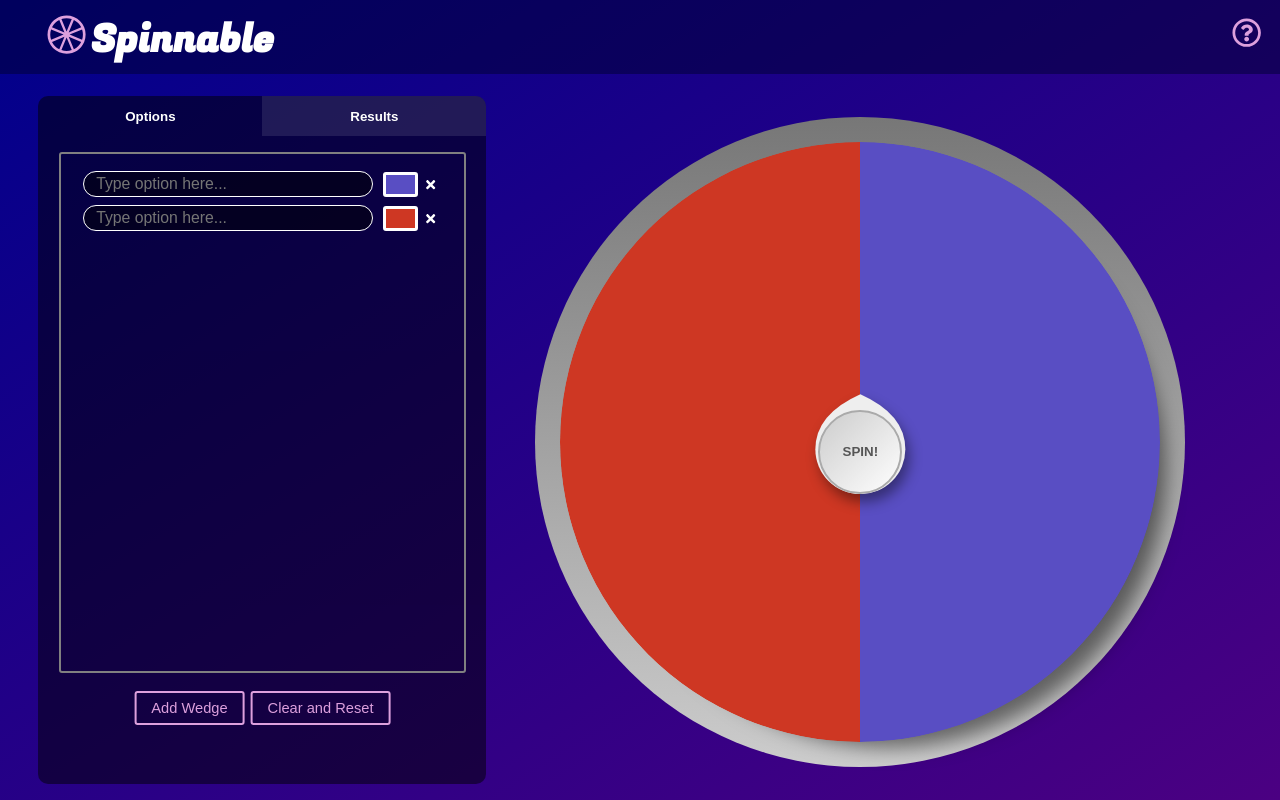
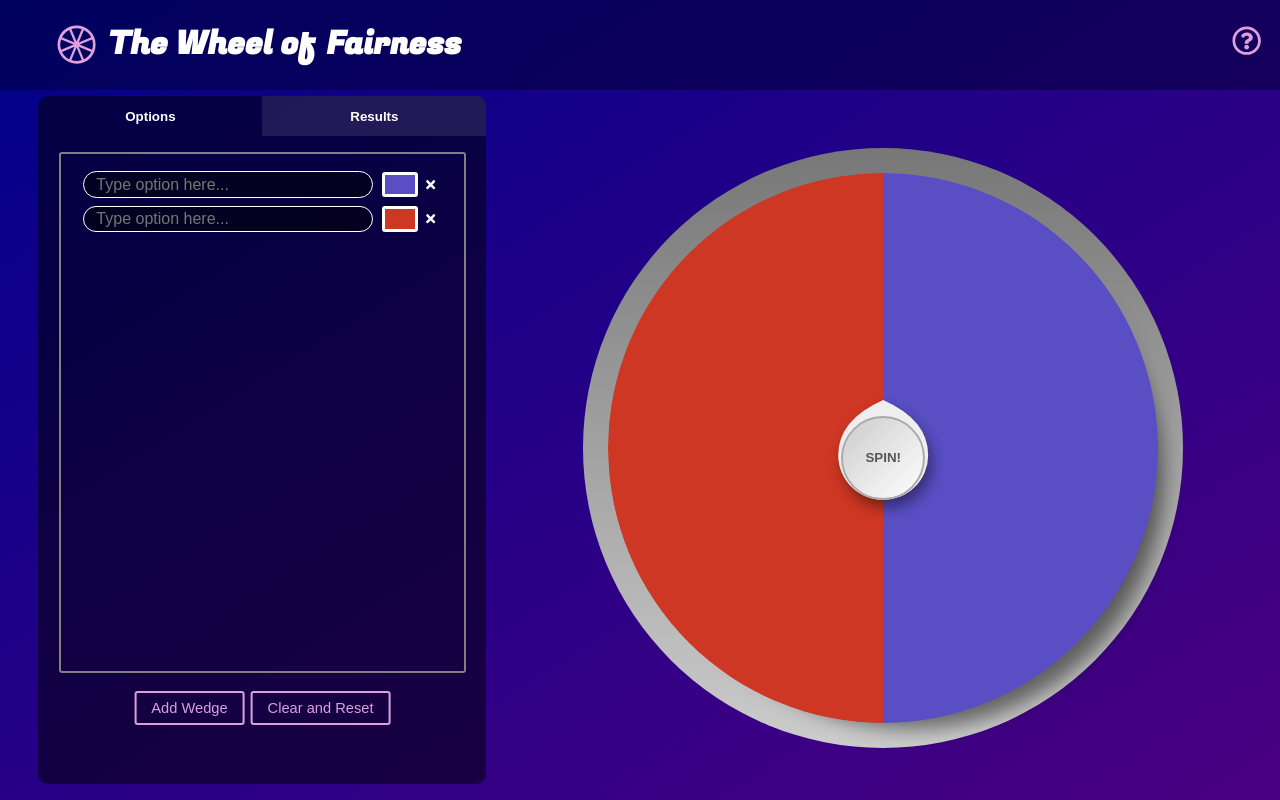
Before and after one commit to lkg2098/distractible-spinner, a React (Create React App) app: page / in a window 1280 px wide. Built offline with nearby package versions, Linux system fonts and the light colour scheme.

Commit message:
changed title

```diff
--- a/src/App.css
+++ b/src/App.css
@@ -1,14 +1,6 @@
 .App {
   text-align: center;
   font-family: Poppins;
-}
-
-.innerSpinner {
-  height: 600px;
-  width: 600px;
-  border-radius: 50%;
-  overflow: hidden;
-  background-color: #333;
 }
 
 .App-header {
@@ -28,24 +20,31 @@
   position: fixed;
   justify-content: space-between;
   width: 95.5vw;
-  height: 3em;
+  height: 8vh;
   background-color: rgba(0, 0, 50, 0.5);
 }
 
+.title {
+  display: flex;
+  flex-direction: row;
+  align-items: center;
+}
 .shiftBox {
-  position: absolute;
-  display: flex;
-  align-items: center;
+  position: relative;
   height: 3.3em;
-  width: 11.5em;
-  margin: 0.2% 3.5%;
+  overflow: hidden;
+  justify-self: right;
+  padding-left: 0.7em;
   overflow: hidden;
 }
-.shiftBox > h1 {
-  position: absolute;
+.title h1 {
+  position: relative;
   font-family: "Fugaz One";
-  font-size: 2.4em;
-  top: -0.77em;
+  margin: 0;
+  font-size: 2em;
+}
+.shiftBox h1 {
+  text-align: left;
 }
 
 .header button {
@@ -58,25 +57,26 @@ h1 > span {
 }
 
 .header[shift="1"] .shiftDown {
-  transition: transform 0.5s ease-out;
-  transform: translateY(1.31em);
+  transition: transform 0.8s ease-out 1s;
+  transform: translateY(0.2em);
 }
 .header[shift="0"] .shiftDown {
   transition: transform 0.3s linear;
+  transform: translateY(-1.36em);
 }
 
 .header[shift="1"] .shiftLeft {
-  transform: translateX(-0.66em);
-  transition: transform 0.4s ease-out 0.2s, color 0.4s ease-out 0.2s;
+  transition: transform 1s ease-out, color 1s ease-out;
   color: plum;
 }
 
 .header[shift="0"] .shiftLeft {
+  transform: translateX(-1.25em);
   transition: transform 0.3s linear;
 }
 
 #top {
-  top: -2.1em;
+  top: -0.1em;
   color: plum;
 }
 
@@ -109,13 +109,19 @@ h1 > span {
 }
 
 .sidebar {
-  position: relative;
-  top: 12%;
-  margin-left: 3vw;
-  width: 35vw;
-  height: 86vh;
+  position: absolute;
+  width: 100vw;
+  height: 92vh;
+  top: 8vh;
+  margin: 0;
+  z-index: 30;
+  transition: transform 0.5s ease-in;
   display: flex;
   flex-flow: column;
+}
+
+.sidebar[closed="0"] {
+  transform: translateY(100%);
 }
 
 menu {
@@ -189,11 +195,11 @@ menu > li > button:disabled {
 }
 
 .flipCard {
-  background-color: rgba(0, 0, 0, 0.5);
+  background-color: rgba(0, 0, 40, 0.8);
   height: 100%;
   width: 100%;
   position: relative;
-  font-size: calc(3px + 1vw);
+  font-size: calc(8pt + 1vw);
   transform-style: preserve-3d;
   border-radius: 10px;
   transition: transform 1s;
@@ -222,6 +228,18 @@ menu > li > button:disabled {
   color: white;
   opacity: 100;
   backface-visibility: hidden;
+}
+
+#closeButton {
+  position: relative;
+  top: 90vh;
+  z-index: 30;
+  width: 70vw;
+  left: 15vw;
+}
+
+.sidebar[closed="0"] + #closeButton {
+  transform: rotate(180deg);
 }
 
 @keyframes flipMenu {
@@ -366,11 +384,6 @@ input[type="number"] {
   text-align: right;
 }
 
-/* input[type="number"]::-webkit-outer-spin-button,
-input[type="number"]::-webkit-inner-spin-button {
-  appearance: none;
-} */
-
 .iconButton {
   background: none;
   border: none;
@@ -458,26 +471,24 @@ input[type="number"]::-webkit-inner-spin-button {
   display: flex;
   flex-flow: column;
   align-items: center;
-  width: 65vw;
-  padding: 2vh;
+  position: fixed;
+  width: 100vw;
+  height: 100vh;
+
   overflow: hidden;
 }
 
 .spinnerContainer {
-  height: 650px;
-  width: 650px;
   border-radius: 50%;
   display: flex;
   position: relative;
-  top: 55.5%;
-  left: -3%;
+  top: 50%;
   transform: translateY(-50%);
   background-image: linear-gradient(#777, #ccc);
 }
 
 .spinner {
   position: absolute;
-  height: 600px;
   top: 50%;
   left: 50%;
   z-index: 1;
@@ -487,9 +498,13 @@ input[type="number"]::-webkit-inner-spin-button {
   transition: transform 5s ease-out;
 }
 
+.innerSpinner {
+  border-radius: 50%;
+  overflow: hidden;
+  background-color: #333;
+}
+
 .shadow {
-  width: 550px;
-  height: 550px;
   border-radius: 50%;
   position: absolute;
   background-color: #222;
@@ -498,14 +513,11 @@ input[type="number"]::-webkit-inner-spin-button {
   left: 50%;
   transform: translate(-50%, -50%);
   z-index: 0;
-  filter: drop-shadow(rgba(0, 0, 0, 0.5) 30px 30px 10px);
 }
 
 .wedges {
   display: inline-block;
   transform: rotate(90deg);
-  height: 600px;
-  width: 600px;
 }
 
 .wedgeText {
@@ -557,7 +569,7 @@ input[type="number"]::-webkit-inner-spin-button {
   color: black;
   top: 50%;
   left: 50%;
-  width: 45%;
+  /* width: 45%; */
   padding: 2% 2% 4% 2%;
   transform: translate(-50%, -50%) scale(0%);
   border-radius: 5px;
@@ -602,3 +614,173 @@ img {
 .modal[check="0"] + .confetti {
   display: none;
 }
+
+@media screen and (max-width: 449px) {
+  .sidebar[closed="0"] {
+    transform: translateY(100%);
+  }
+
+  .flipCard {
+    font-size: 12pt;
+  }
+
+  .spinnerSection {
+    position: fixed;
+    width: 100vw;
+    height: 100vh;
+  }
+
+  .spinnerContainer {
+    height: 379px;
+    width: 379px;
+  }
+  .spinner {
+    height: 350px;
+  }
+  .innerSpinner {
+    height: 350px;
+    width: 350px;
+  }
+  .shadow {
+    width: 321px;
+    height: 321px;
+    filter: drop-shadow(rgba(0, 0, 0, 0.5) 13px 13px 6px);
+  }
+  .wedges {
+    height: 350px;
+    width: 350px;
+  }
+  .modal {
+    width: 70%;
+    height: 70%;
+  }
+  .modal h1 {
+    font-size: 3em;
+  }
+  img {
+  }
+}
+@media screen and (min-width: 450px) {
+  .spinnerContainer {
+    height: 433px;
+    width: 433px;
+  }
+  .spinner {
+    height: 400px;
+  }
+  .innerSpinner {
+    height: 400px;
+    width: 400px;
+  }
+  .shadow {
+    width: 366px;
+    height: 366px;
+    filter: drop-shadow(rgba(0, 0, 0, 0.5) 20px 20px 7px);
+  }
+  .wedges {
+    height: 400px;
+    width: 400px;
+  }
+  .modal {
+    width: 70%;
+  }
+}
+
+@media screen and (min-width: 900px) {
+  .sidebar {
+    position: relative;
+    width: 35vw;
+    height: 86vh;
+    top: 12%;
+    margin-left: 3vw;
+    z-index: 30;
+  }
+
+  .flipCard {
+    font-size: 12pt;
+    background-color: rgba(0, 0, 0, 0.5);
+  }
+
+  #closeButton {
+    display: none;
+  }
+
+  .spinnerSection {
+    position: relative;
+    width: 65vw;
+    height: 88vh;
+    top: 12vh;
+  }
+
+  .spinnerContainer {
+    top: 50%;
+    height: 542px;
+    width: 542px;
+  }
+
+  .spinner {
+    height: 500px;
+  }
+  .innerSpinner {
+    height: 500px;
+    width: 500px;
+  }
+  .shadow {
+    width: 459px;
+    height: 459px;
+    filter: drop-shadow(rgba(0, 0, 0, 0.5) 25px 25px 8px);
+  }
+  .wedges {
+    height: 500px;
+    width: 500px;
+  }
+}
+
+@media screen and (min-width: 1200px) {
+  .sidebar {
+    position: relative;
+    width: 35vw;
+    height: 86vh;
+    top: 12%;
+    margin-left: 3vw;
+    z-index: 30;
+  }
+
+  .flipCard {
+    font-size: 12pt;
+    background-color: rgba(0, 0, 0, 0.5);
+  }
+
+  #closeButton {
+    display: none;
+  }
+
+  .spinnerSection {
+    position: relative;
+    width: 65vw;
+    height: 88vh;
+    top: 12vh;
+  }
+
+  .spinnerContainer {
+    top: 50%;
+    height: 600px;
+    width: 600px;
+  }
+  .spinner {
+    height: 550px;
+  }
+  .innerSpinner {
+    height: 550px;
+    width: 550px;
+  }
+  .shadow {
+    width: 500px;
+    height: 500px;
+    filter: drop-shadow(rgba(0, 0, 0, 0.5) 30px 30px 10px);
+  }
+  .wedges {
+    height: 550px;
+    width: 550px;
+  }
+}
--- a/src/components/FlipMenu.js
+++ b/src/components/FlipMenu.js
@@ -1,4 +1,6 @@
 import { useEffect, useState } from "react";
+import { IconContext } from "react-icons";
+import { FaAnglesDown } from "react-icons/fa6";
 import { Header } from "./Header";
 import { ProbabilitiesList } from "./ProbabilitiesList";
 import { Tutorial } from "./Tutorial";
@@ -27,6 +29,8 @@ export function FlipMenu({
   const [weights, setWeights] = useState(
     JSON.parse(window.localStorage.getItem("weights")) || {}
   );
+
+  const [closed, setClosed] = useState(1);
 
   useEffect(() => {
     window.localStorage.setItem("flip", flip);
@@ -78,6 +82,14 @@ export function FlipMenu({
     if (value) setTutorial(value);
   };
 
+  const handleClosed = () => {
+    if (closed === 0) {
+      setClosed(1);
+    } else {
+      setClosed(0);
+    }
+  };
+
   const handleWeightChange = (key, value) => {
     const weightsCopy = { ...weights };
     if (value === 0) {
@@ -97,7 +109,7 @@ export function FlipMenu({
   return (
     <div>
       <Header flip={flip} handleTutorial={handleTutorial} />
-      <div className="sidebar">
+      <div className="sidebar" closed={closed}>
         <div className="flipCard" flip={flip}>
           <WedgeList
             wedges={wedges}
@@ -129,6 +141,11 @@ export function FlipMenu({
           </button>
         </div>
       </div>
+      <button className="menuButton" id="closeButton" onClick={handleClosed}>
+        <IconContext.Provider value={{ size: "1em", color: "plum" }}>
+          <FaAnglesDown />
+        </IconContext.Provider>
+      </button>
       <Tutorial active={tutorial} handleActive={handleTutorial} />
     </div>
   );
--- a/src/components/Header.js
+++ b/src/components/Header.js
@@ -4,17 +4,21 @@ import { RxColorWheel } from "react-icons/rx";
 export function Header({ flip, handleTutorial }) {
   return (
     <div className="header" shift={flip !== 1 ? 0 : 1}>
-      <IconContext.Provider value={{ size: "2.7em", color: "plum" }}>
-        <RxColorWheel style={{ transform: "rotate(22.5deg)" }} />
-      </IconContext.Provider>
-      <div className="shiftBox">
-        <h1>
-          <span className="shiftDown">Spinn</span>
-          <span className="shiftLeft">able</span>
-        </h1>
-        <h1 className="shiftDown" id="top">
-          Rigg
-        </h1>
+      <div className="title">
+        <IconContext.Provider value={{ size: "2.7em", color: "plum" }}>
+          <RxColorWheel
+            style={{ transform: "rotate(22.5deg)", paddingInline: "10px" }}
+          />
+        </IconContext.Provider>
+
+        <h1>The Wheel of </h1>
+        <div className="shiftBox">
+          <h1 className="shiftDown" id="top">
+            Unf
+          </h1>
+          <h1 className="shiftDown">F</h1>
+        </div>
+        <h1 className="shiftLeft">airness</h1>
       </div>
 
       <button
--- a/src/components/Wedge.js
+++ b/src/components/Wedge.js
@@ -1,15 +1,45 @@
-import { useMemo } from "react";
+import { useMemo, useState, useEffect } from "react";
 
 export function Wedge({ wedgeData }) {
+  const [screenSize, setScreenSize] = useState(getCurrentDimension());
+  function getCurrentDimension() {
+    return {
+      width: window.innerWidth,
+      height: window.innerHeight,
+    };
+  }
+
+  useEffect(() => {
+    const updateDimension = () => {
+      setScreenSize(getCurrentDimension());
+    };
+    window.addEventListener("resize", updateDimension);
+
+    return () => {
+      window.removeEventListener("resize", updateDimension);
+    };
+  }, [screenSize]);
   const getClipPath = () => {
-    const cX = 300;
-    const cY = 300;
-    const r = 300;
+    let r = 275;
+    let line = 525;
+    let font = 8;
 
+    if (screenSize.width < 450) {
+      r = 175;
+      line = 329;
+      font = 5;
+    } else if (screenSize.width < 900) {
+      r = 200;
+      line = 376;
+      font = 6;
+    } else if (screenSize.width < 1200) {
+      r = 250;
+      line = 470;
+    }
     const angle = wedgeData.size * 3.6;
 
-    let x = cX + -1 * r * Math.cos((Math.PI * wedgeData.size) / 180);
-    let y = cY + -1 * r * Math.sin((Math.PI * wedgeData.size) / 180);
+    let x = r + -1 * r * Math.cos((Math.PI * wedgeData.size) / 180);
+    let y = r + -1 * r * Math.sin((Math.PI * wedgeData.size) / 180);
 
     const angleSize = angle > 180 ? 1 : 0;
 
@@ -17,9 +47,9 @@ export function Wedge({ wedgeData }) {
       '"M 0 ' +
       r +
       "A " +
-      cX +
+      r +
       " " +
-      cY +
+      r +
       " 90 " +
       angleSize +
       " 1 " +
@@ -27,21 +57,25 @@ export function Wedge({ wedgeData }) {
       " " +
       y +
       " L " +
-      cX +
+      r +
       " " +
-      cY +
+      r +
       ' Z"';
-    //alert(360 / wedgeData.size);
-    return pathString;
+    return {
+      lineHeight: "calc(" + line + "px + " + 360 / wedgeData.size + "%)",
+      fontSize: font,
+      path: pathString,
+    };
   };
 
-  const pathString = useMemo(getClipPath, [wedgeData.size]);
+  const wedgeStyles = useMemo(getClipPath, [wedgeData.size, screenSize]);
+
   return (
     <div
       style={{
         position: "absolute",
         backgroundColor: wedgeData.color,
-        clipPath: "path(" + pathString + ")",
+        clipPath: "path(" + wedgeStyles.path + ")",
 
         transform: "rotate(" + wedgeData.startAngle + "deg)",
       }}
@@ -49,8 +83,8 @@ export function Wedge({ wedgeData }) {
     >
       <div
         style={{
-          fontSize: 8 + Math.sqrt(wedgeData.size) + "px",
-          lineHeight: "calc(570px + " + 360 / wedgeData.size + "%)",
+          fontSize: wedgeStyles.fontSize + Math.sqrt(wedgeData.size) + "px",
+          lineHeight: wedgeStyles.lineHeight,
           transform: "rotate(" + Math.round(50 * wedgeData.size) / 100 + "deg)",
         }}
         className="wedgeText"
```
